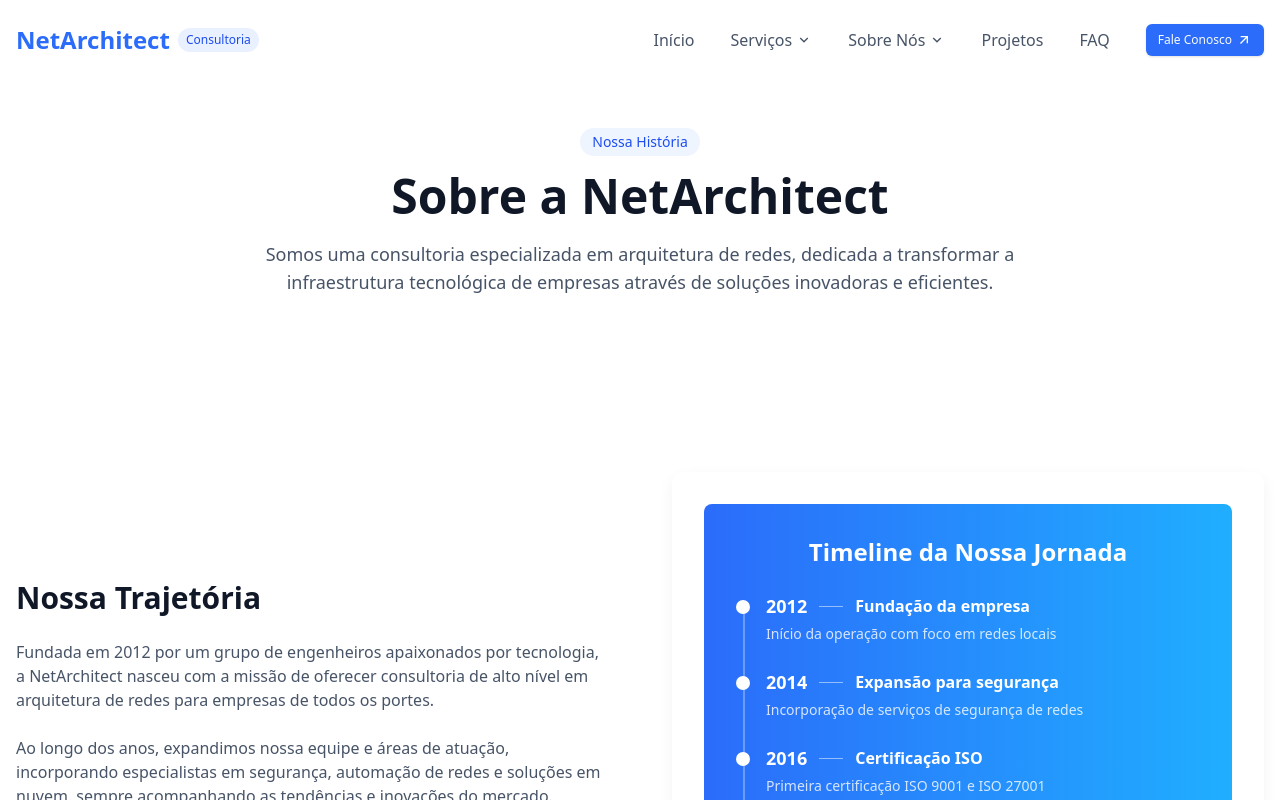
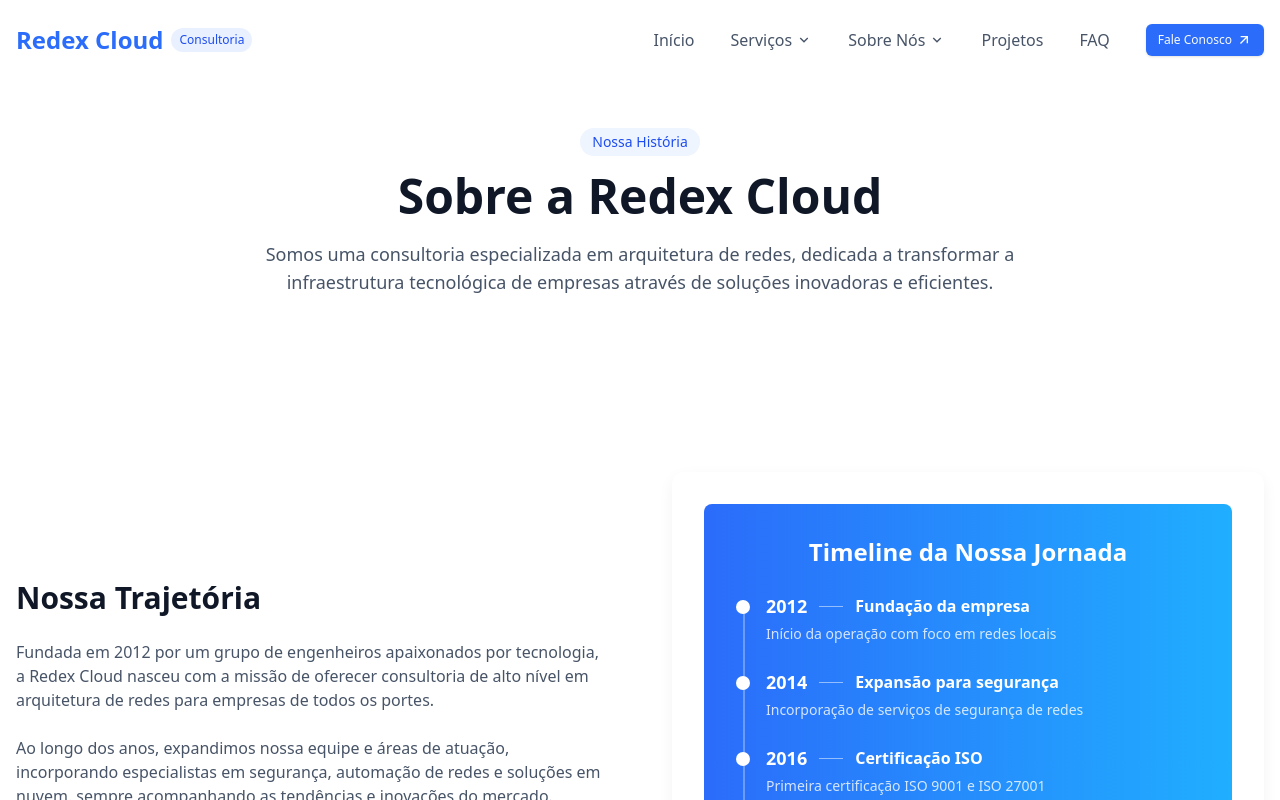
Before and after one commit to LirielC/redex.github.io, a Next.js app in the folder arquitetura-rede-consultoria/: page /sobre in a window 1280 px wide. Shown: the top 800 px of the page. Built offline with nearby package versions, Linux system fonts and the light colour scheme.

Commit message:
Deploy: Redex Cloud site completo com GitHub Pages configurado

```diff
--- a/arquitetura-rede-consultoria/next.config.mjs
+++ b/arquitetura-rede-consultoria/next.config.mjs
@@ -4,8 +4,8 @@ const nextConfig = {
   images: {
     unoptimized: true,
   },
-  basePath: process.env.NODE_ENV === 'production' ? '/-NetArchitect-.github.io' : '',
-  assetPrefix: process.env.NODE_ENV === 'production' ? '/-NetArchitect-.github.io' : '',
+  basePath: '',
+  assetPrefix: '',
   trailingSlash: true,
 };
 
--- a/arquitetura-rede-consultoria/src/app/contato/page.tsx
+++ b/arquitetura-rede-consultoria/src/app/contato/page.tsx
@@ -21,7 +21,7 @@ export default function ContactPage() {
       answer: "Realizamos uma análise completa da infraestrutura existente, incluindo mapeamento de rede, avaliação de equipamentos, análise de desempenho e identificação de vulnerabilidades. Utilizamos ferramentas especializadas e nossa equipe de consultores avalia todos os aspectos técnicos e operacionais."
     },
     {
-      question: "A NetArchitect oferece suporte após a implementação do projeto?",
+      question: "A Redex Cloud oferece suporte após a implementação do projeto?",
       answer: "Sim, oferecemos diversos níveis de suporte pós-implementação, desde monitoramento contínuo até suporte técnico 24/7. Temos planos de suporte que podem ser personalizados de acordo com as necessidades específicas de cada cliente."
     },
     {
@@ -29,7 +29,7 @@ export default function ContactPage() {
       answer: "Nossa equipe é composta por profissionais certificados nas principais tecnologias e fabricantes do mercado, incluindo Cisco (CCNA, CCNP, CCIE), Microsoft, AWS, CompTIA, ITIL, e certificações em segurança como CISSP e CEH, entre outras."
     },
     {
-      question: "A NetArchitect trabalha com empresas de pequeno porte?",
+      question: "A Redex Cloud trabalha com empresas de pequeno porte?",
       answer: "Sim, atendemos empresas de todos os portes, desde startups até grandes corporações. Temos soluções escaláveis que podem ser adaptadas de acordo com o tamanho e necessidades específicas de cada organização."
     }
   ];
--- a/arquitetura-rede-consultoria/src/app/layout.tsx
+++ b/arquitetura-rede-consultoria/src/app/layout.tsx
@@ -14,7 +14,7 @@ const geistMono = Geist_Mono({
 });
 
 export const metadata: Metadata = {
-  title: "NetArchitect - Consultoria em Arquitetura de Redes",
+  title: "Redex Cloud - Consultoria em Arquitetura de Redes",
   description: "Soluções completas em design, implementação e otimização de infraestrutura de redes para empresas que buscam eficiência, segurança e escalabilidade.",
   keywords: [
     "arquitetura de redes",
--- a/arquitetura-rede-consultoria/src/app/sobre/page.tsx
+++ b/arquitetura-rede-consultoria/src/app/sobre/page.tsx
@@ -18,7 +18,7 @@ export default function AboutPage() {
               <span className="inline-block px-3 py-1 text-sm font-medium bg-primary-50 text-primary-600 rounded-full mb-4">
                 Nossa História
               </span>
-              <h1 className="text-4xl md:text-5xl font-bold text-text-primary mb-5">Sobre a NetArchitect</h1>
+              <h1 className="text-4xl md:text-5xl font-bold text-text-primary mb-5">Sobre a Redex Cloud</h1>
               <p className="text-lg text-text-secondary mb-8">
                 Somos uma consultoria especializada em arquitetura de redes, dedicada a transformar a infraestrutura
                 tecnológica de empresas através de soluções inovadoras e eficientes.
@@ -34,7 +34,7 @@ export default function AboutPage() {
               <AnimatedElement type="slide-right">
                 <h2 className="text-3xl font-bold text-text-primary mb-6">Nossa Trajetória</h2>
                 <p className="text-text-secondary mb-6">
-                  Fundada em 2012 por um grupo de engenheiros apaixonados por tecnologia, a NetArchitect nasceu
+                  Fundada em 2012 por um grupo de engenheiros apaixonados por tecnologia, a Redex Cloud nasceu
                   com a missão de oferecer consultoria de alto nível em arquitetura de redes para empresas de todos os portes.
                 </p>
                 <p className="text-text-secondary mb-6">
@@ -184,7 +184,7 @@ export default function AboutPage() {
 
               <AnimatedElement type="slide-up" delay={0.4}>
                 <TeamMember
-                  name="Amanda Fonseca"
+                  name="Luisa Guedes"
                   position="Especialista em Segurança"
                   bio="Profissional com amplo conhecimento em cibersegurança e conformidade com normativas internacionais."
                 />
@@ -192,8 +192,8 @@ export default function AboutPage() {
 
               <AnimatedElement type="slide-up" delay={0.5}>
                 <TeamMember
-                  name="Rodrigo Souza"
-                  position="Engenheiro de Redes Sênior"
+                  name="Gabriela Martins"
+                  position="Engenheira de Redes Sênior"
                   bio="Especialista em infraestrutura com foco em alta disponibilidade e redundância."
                 />
               </AnimatedElement>
@@ -226,7 +226,7 @@ export default function AboutPage() {
             </AnimatedElement>
 
             <div className="grid grid-cols-2 md:grid-cols-3 lg:grid-cols-6 gap-8 max-w-5xl mx-auto">
-              {/* Aqui seriam inseridos logos das certificações e parceiros */}
+              {/* Aqui seriam inseridos logos das certificações e parceiros kkkkk */}
               <Partner name="Cisco" />
               <Partner name="Microsoft" />
               <Partner name="AWS" />
--- a/arquitetura-rede-consultoria/src/components/ContactSection.tsx
+++ b/arquitetura-rede-consultoria/src/components/ContactSection.tsx
@@ -220,7 +220,7 @@ export default function ContactSection() {
                   <ContactInfoItem
                     icon={<RiMailLine size={22} />}
                     title="E-mail"
-                    content="contato@netarchitect.com.br"
+                    content="contato@redexcloud.com.br"
                   />
 
                   <ContactInfoItem
--- a/arquitetura-rede-consultoria/src/components/Footer.tsx
+++ b/arquitetura-rede-consultoria/src/components/Footer.tsx
@@ -77,7 +77,7 @@ export default function Footer() {
         <div className="grid grid-cols-1 md:grid-cols-2 lg:grid-cols-4 gap-10 lg:gap-8 mb-16">
           <AnimatedElement type="fade" delay={0.1}>
             <div>
-              <h3 className="font-bold text-xl mb-6">NetArchitect</h3>
+              <h3 className="font-bold text-xl mb-6">Redex Cloud</h3>
               <p className="text-gray-400 mb-6 max-w-xs">
                 Soluções completas em arquitetura de redes, garantindo eficiência,
                 segurança e escalabilidade para seu negócio.
@@ -146,8 +146,8 @@ export default function Footer() {
                 </li>
                 <li className="flex gap-3 items-center">
                   <RiMailLine className="text-primary-500 flex-shrink-0" />
-                  <a href="mailto:contato@netarchitect.com.br" className="text-gray-400 hover:text-white">
-                    contato@netarchitect.com.br
+                          <a href="mailto:contato@redexcloud.com.br" className="text-gray-400 hover:text-white">
+          contato@redexcloud.com.br
                   </a>
                 </li>
                 <li className="flex gap-3 items-center">
@@ -169,7 +169,7 @@ export default function Footer() {
 
         <div className="border-t border-dark-800 pt-8 flex flex-col md:flex-row justify-between items-center">
           <p className="text-gray-500 text-sm mb-4 md:mb-0">
-            &copy; {currentYear} NetArchitect. Todos os direitos reservados.
+            &copy; {currentYear} Redex Cloud. Todos os direitos reservados.
           </p>
           <div className="flex flex-wrap gap-6 text-sm">
             <Link href="/termos" className="text-gray-400 hover:text-white transition-colors">
--- a/arquitetura-rede-consultoria/src/components/Header.tsx
+++ b/arquitetura-rede-consultoria/src/components/Header.tsx
@@ -128,7 +128,7 @@ export default function Header() {
           className="relative z-20 flex items-center gap-2"
         >
           <span className="text-primary-500 font-bold text-xl sm:text-2xl">
-            NetArchitect
+            Redex Cloud
           </span>
           {!isScrolled && (
             <motion.span
--- a/arquitetura-rede-consultoria/src/components/TestimonialsSection.tsx
+++ b/arquitetura-rede-consultoria/src/components/TestimonialsSection.tsx
@@ -25,7 +25,7 @@ export default function TestimonialsSection() {
       name: "Carlos Mendes",
       position: "Diretor de TI",
       company: "Tecnologias Avançadas S.A.",
-      content: "A consultoria da NetArchitect transformou nossa infraestrutura de rede. Tivemos uma redução de 40% nos incidentes e o desempenho melhorou significativamente. A equipe técnica é altamente qualificada e entregou o projeto no prazo estabelecido.",
+      content: "A consultoria da Redex Cloud transformou nossa infraestrutura de rede. Tivemos uma redução de 40% nos incidentes e o desempenho melhorou significativamente. A equipe técnica é altamente qualificada e entregou o projeto no prazo estabelecido.",
       rating: 5
     },
     {
@@ -33,7 +33,7 @@ export default function TestimonialsSection() {
       name: "Ana Luiza Gomes",
       position: "CTO",
       company: "Inovação Digital Ltda",
-      content: "Trabalhamos com a NetArchitect para implementar nossa solução de segurança de rede. A atenção aos detalhes e o conhecimento técnico nos impressionaram desde o início. O suporte pós-implementação continua excelente meses depois.",
+      content: "Trabalhamos com a Redex Cloud para implementar nossa solução de segurança de rede. A atenção aos detalhes e o conhecimento técnico nos impressionaram desde o início. O suporte pós-implementação continua excelente meses depois.",
       rating: 5
     },
     {
@@ -41,7 +41,7 @@ export default function TestimonialsSection() {
       name: "Ricardo Oliveira",
       position: "Gerente de Infraestrutura",
       company: "Grupo Financeiro Nacional",
-      content: "A migração para a nuvem parecia um desafio imenso até contratarmos a NetArchitect. Sua abordagem metodológica e experiência nos guiaram por todo o processo com segurança. Os resultados superaram nossas expectativas.",
+      content: "A migração para a nuvem parecia um desafio imenso até contratarmos a Redex Cloud. Sua abordagem metodológica e experiência nos guiaram por todo o processo com segurança. Os resultados superaram nossas expectativas.",
       rating: 4
     },
     {
@@ -49,7 +49,7 @@ export default function TestimonialsSection() {
       name: "Mariana Costa",
       position: "CEO",
       company: "Startec Inovações",
-      content: "Como uma startup em crescimento, precisávamos de uma infraestrutura escalável desde o início. A consultoria da NetArchitect nos ajudou a construir uma base sólida que acompanha nosso crescimento sem dores de cabeça.",
+      content: "Como uma startup em crescimento, precisávamos de uma infraestrutura escalável desde o início. A consultoria da Redex Cloud nos ajudou a construir uma base sólida que acompanha nosso crescimento sem dores de cabeça.",
       rating: 5
     },
     {
@@ -57,7 +57,7 @@ export default function TestimonialsSection() {
       name: "Fernando Santos",
       position: "Diretor de Operações",
       company: "Rede Comércio Eletrônico",
-      content: "Após vários problemas recorrentes com nosso provedor anterior, a NetArchitect implementou uma solução que eliminou nossas quedas de conexão e melhorou significativamente a experiência de nossos clientes online.",
+      content: "Após vários problemas recorrentes com nosso provedor anterior, a Redex Cloud implementou uma solução que eliminou nossas quedas de conexão e melhorou significativamente a experiência de nossos clientes online.",
       rating: 5
     }
   ];
--- a/arquitetura-rede-consultoria/src/components/WhyChooseUsSection.tsx
+++ b/arquitetura-rede-consultoria/src/components/WhyChooseUsSection.tsx
@@ -80,7 +80,7 @@ export default function WhyChooseUsSection() {
           <div>
             <AnimatedElement type="fade">
               <span className="inline-block px-3 py-1 text-sm font-medium bg-primary-50 text-primary-600 rounded-full mb-4">
-                Por que escolher a NetArchitect
+                Por que escolher a Redex Cloud
               </span>
               <h2 className="text-3xl md:text-4xl font-bold text-text-primary mb-5">
                 Excelência em cada detalhe do seu projeto
```
